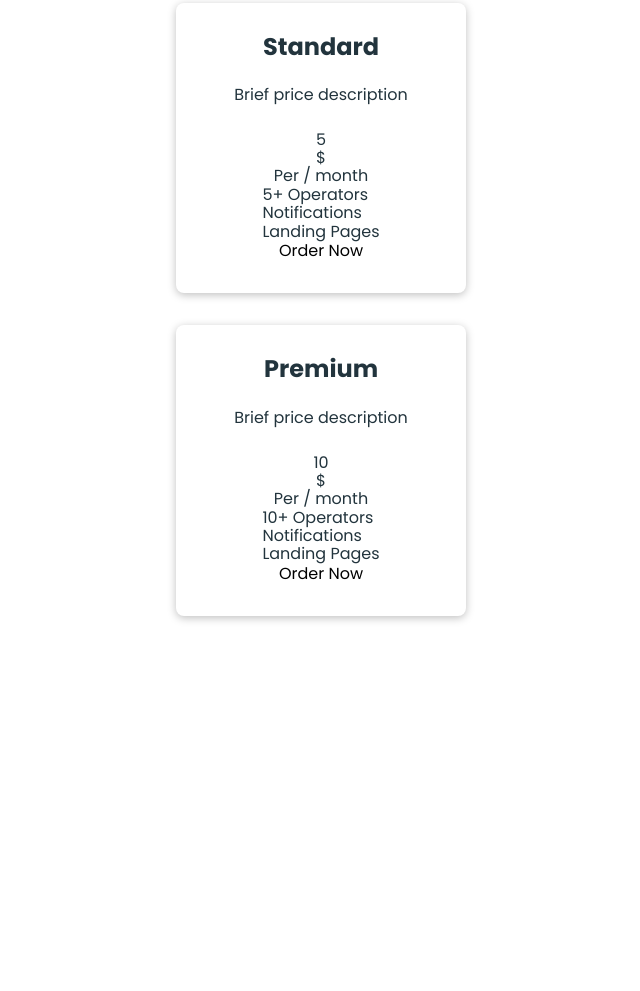
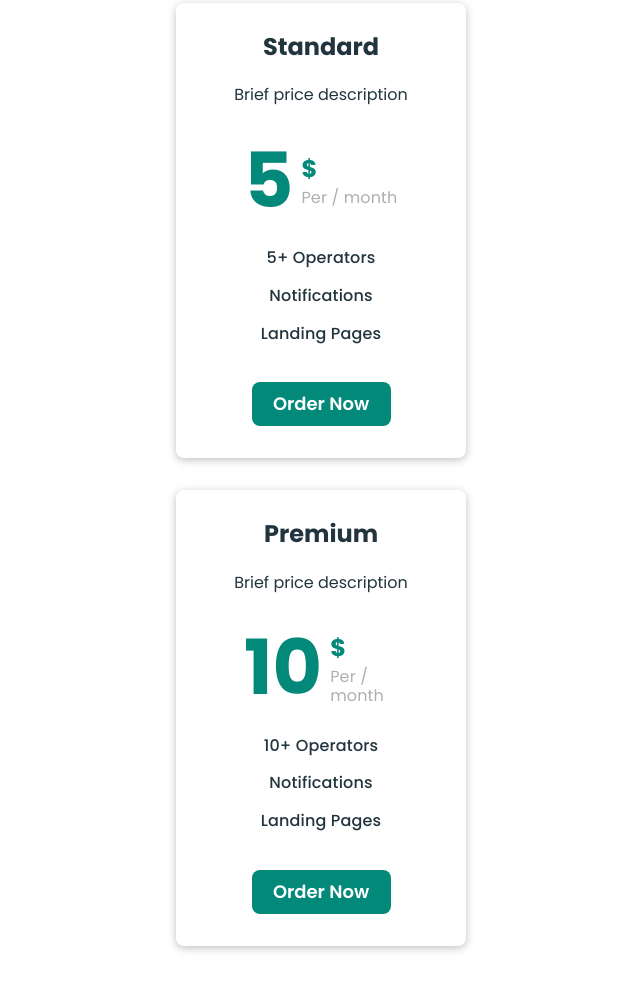
Before and after one commit to AlexJ4uk/blended-16-business-promotion, a plain HTML site: page index.html in a window 1280 px wide. Shown: the part 7351-8342 px from the top of the page, without its empty margins (319-959 px from the left). Before the commit the page ends 8017 px from the top, so only its background shows below. Drawn offline with nearby package versions, Linux system fonts and the light colour scheme; files whose address does not match are found by name.

Commit message:
add price styles

```diff
--- a/css/styles.css
+++ b/css/styles.css
@@ -798,6 +798,11 @@ padding-bottom: 40px;
     color: #fff;
 }
 
+/* .price-amount:hover,
+.price-amount:focus,
+.currency:hover,
+.currency:focus */
+
 /* btn:hover */
 /* part-text:hover */
 
@@ -854,6 +859,11 @@ padding-bottom: 40px;
     color: #afafaf;
 }
 
+.per-month:hover,
+.per-month:focus {
+color: #e0e0e0;
+}
+
 .price-details-item-text {
     text-align: center;
     font-weight: 500;
@@ -878,4 +888,12 @@ padding-bottom: 40px;
     color: #fff;
     font-weight: 600;
     font-size: 18px;
+    transition: background-color 250ms cubic-bezier(0.4, 0, 0.2, 1),
+    color 250ms cubic-bezier(0.4, 0, 0.2, 1);
 }
+
+.price-btn:hover,
+.price-btn:focus {
+    background-color: #fff;
+    color: #02897a;
+}
--- a/index.html
+++ b/index.html
@@ -640,26 +640,48 @@
             <li class="price-item">
               <h3 class="price-item-title">Standard</h3>
               <p class="price-item-text">Brief price description</p>
-              <span>5</span><span>$</span>
-              <p>Per / month</p>
-              <ul>
-                <li><p>5+ Operators</p></li>
-                <li><p>Notifications</p></li>
-                <li><p>Landing Pages</p></li>
+              <div class="price-propose">
+                <span class="price-amount">5</span>
+                <div class="price-detail-part">
+                  <span class="currency">$</span>
+                  <p class="per-month">Per / month</p>
+                </div>
+              </div>
+              <ul class="price-details-list">
+                <li class="price-details-item">
+                  <p class="price-details-item-text">5+ Operators</p>
+                </li>
+                <li class="price-details-item">
+                  <p class="price-details-item-text">Notifications</p>
+                </li>
+                <li class="price-details-item">
+                  <p class="price-details-item-text">Landing Pages</p>
+                </li>
               </ul>
-              <button type="button">Order Now</button>
+              <button class="price-btn" type="button">Order Now</button>
             </li>
             <li class="price-item">
               <h3 class="price-item-title">Premium</h3>
               <p class="price-item-text">Brief price description</p>
-              <span>10</span><span>$</span>
-              <p>Per / month</p>
-              <ul>
-                <li><p>10+ Operators</p></li>
-                <li><p>Notifications</p></li>
-                <li><p>Landing Pages</p></li>
+              <div class="price-propose">
+                <span class="price-amount">10</span>
+                <div class="price-detail-part">
+                  <span class="currency">$</span>
+                  <p class="per-month">Per / month</p>
+                </div>
+              </div>
+              <ul class="price-details-list">
+                <li class="price-details-item">
+                  <p class="price-details-item-text">10+ Operators</p>
+                </li>
+                <li class="price-details-item">
+                  <p class="price-details-item-text">Notifications</p>
+                </li>
+                <li class="price-details-item">
+                  <p class="price-details-item-text">Landing Pages</p>
+                </li>
               </ul>
-              <button type="button">Order Now</button>
+              <button class="price-btn" type="button">Order Now</button>
             </li>
           </ul>
         </div>
```
